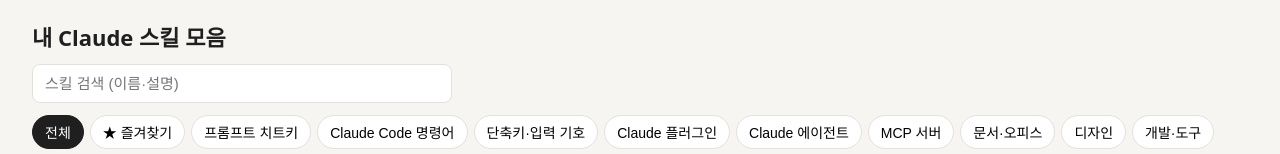
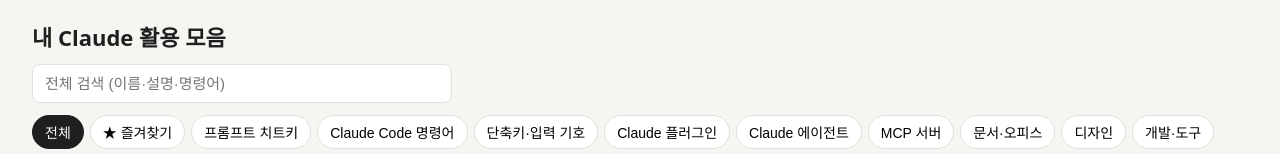
Before and after one commit to olmas70/my-claude-skills, a plain HTML site: page index.html in a window 1280 px wide. Shown: the top 154 px of the page. Drawn offline with Linux system fonts and the light colour scheme.

Commit message:
docs: 페이지 제목을 '내 Claude 활용 모음'으로, 검색창 안내 문구를 전체 검색으로 변경
Co-Authored-By: Claude Opus 5.5 <noreply@anthropic.com>

```diff
--- a/index.html
+++ b/index.html
@@ -3,7 +3,7 @@
 <head>
 <meta charset="utf-8">
 <meta name="viewport" content="width=device-width, initial-scale=1">
-<title>내 Claude 스킬 모음</title>
+<title>내 Claude 활용 모음</title>
 <style>
   :root { --bg:#f6f5f2; --card:#fff; --ink:#1f1f1f; --muted:#6b6b6b; --line:#e3e1dc; --accent:#c96442; }
   * { box-sizing: border-box; }
@@ -40,8 +40,8 @@
 </head>
 <body>
 <header>
-  <h1>내 Claude 스킬 모음</h1>
-  <input id="q" type="search" placeholder="스킬 검색 (이름·설명)" aria-label="스킬 검색">
+  <h1>내 Claude 활용 모음</h1>
+  <input id="q" type="search" placeholder="전체 검색 (이름·설명·명령어)" aria-label="전체 검색">
   <nav id="tabs" aria-label="카테고리"></nav>
 </header>
 <main id="list"></main>
```
Also changed, not shown: 1 other file.
